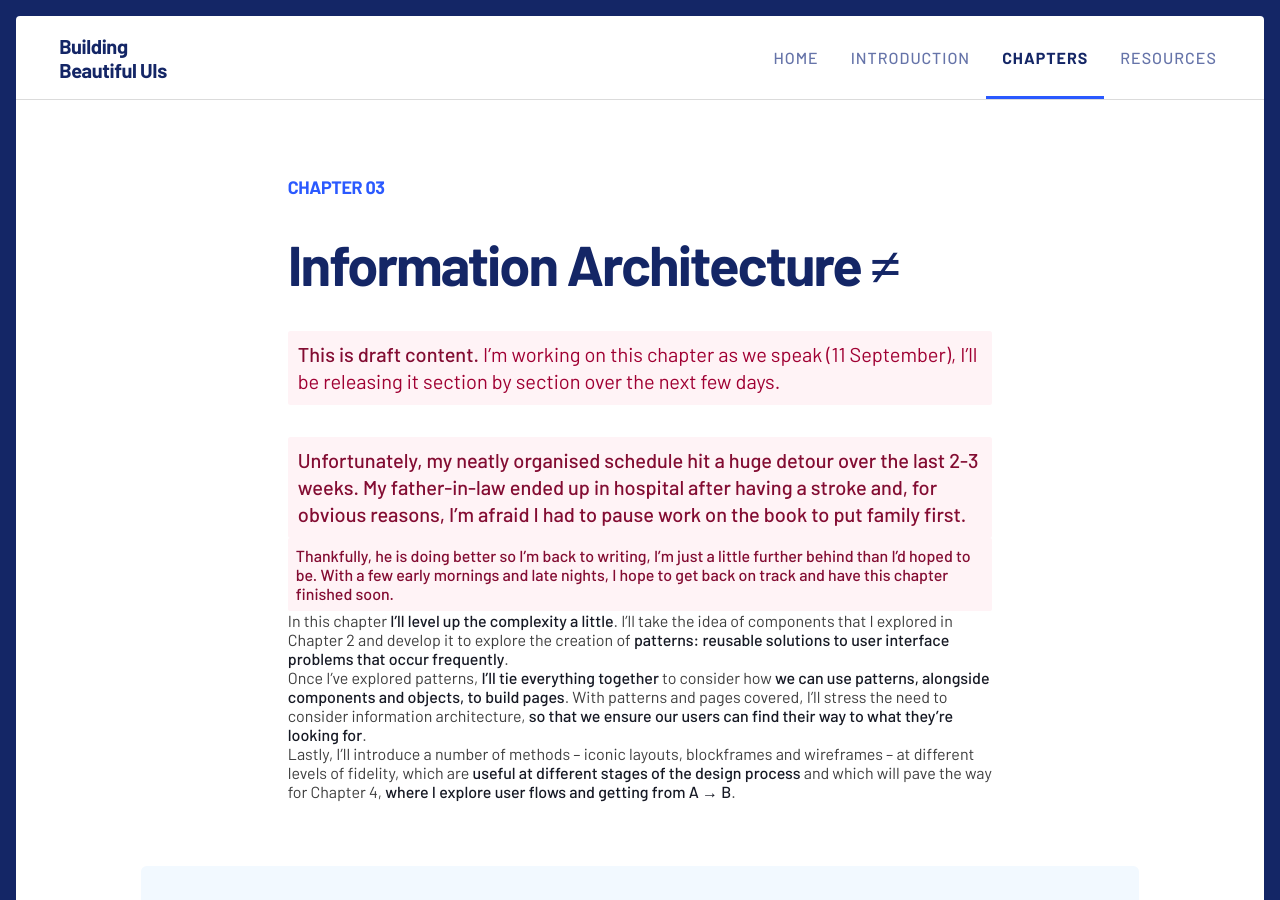
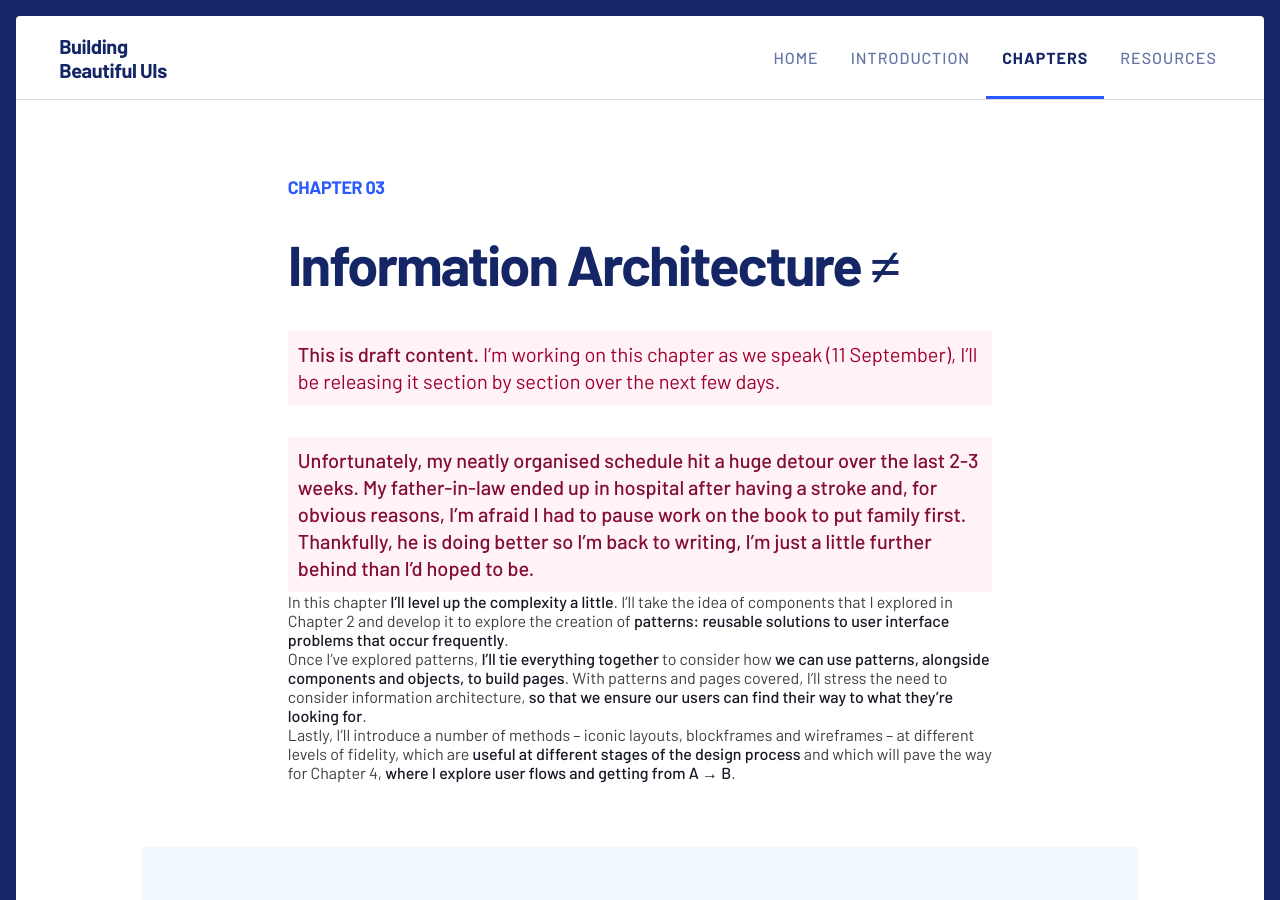
Before and after one commit to buildingbeautifuluis/buildingbeautifuluis.github.io, a Jekyll site: the page built from _preview/03-Information-Architecture.md, in a window 1280 px wide and 900 px high. Built offline with Jekyll 4.4.1, drawn with Linux system fonts in a browser that asks for light colours; some of the changed text lies outside the part shown.

Commit message:
Yikes, fixed an issue with the text--warning class.
(I hope!)

```diff
--- a/_preview/03-Information-Architecture.md
+++ b/_preview/03-Information-Architecture.md
@@ -4,9 +4,7 @@ title: "Information Architecture ≠"
 layout: chapter
 opening-text: "<p class='text--warning'><strong>This is draft content.</strong> I’m working on this chapter as we speak (11 September), I’ll be releasing it section by section over the next few days.</p>
 
-<p class='text--warning'><strong>Unfortunately, my neatly organised schedule hit a huge detour over the last 2-3 weeks. My father-in-law ended up in hospital after having a stroke and, for obvious reasons, I’m afraid I had to pause work on the book to put family first.</p>
-
-<p class='text--warning'><strong>Thankfully, he is doing better so I’m back to writing, I’m just a little further behind than I’d hoped to be. With a few early mornings and late nights, I hope to get back on track and have this chapter finished soon.</p>
+<p class='text--warning'><strong>Unfortunately, my neatly organised schedule hit a huge detour over the last 2-3 weeks. My father-in-law ended up in hospital after having a stroke and, for obvious reasons, I’m afraid I had to pause work on the book to put family first. Thankfully, he is doing better so I’m back to writing, I’m just a little further behind than I’d hoped to be.</p>
 
 <p>In this chapter <strong>I’ll level up the complexity a little</strong>. I’ll take the idea of components that I explored in Chapter 2 and develop it to explore the creation of <strong>patterns: reusable solutions to user interface problems that occur frequently</strong>.</p>
 
```
Also changed, not shown: other parts of _preview/03-Information-Architecture.md (+2 -2 lines).
